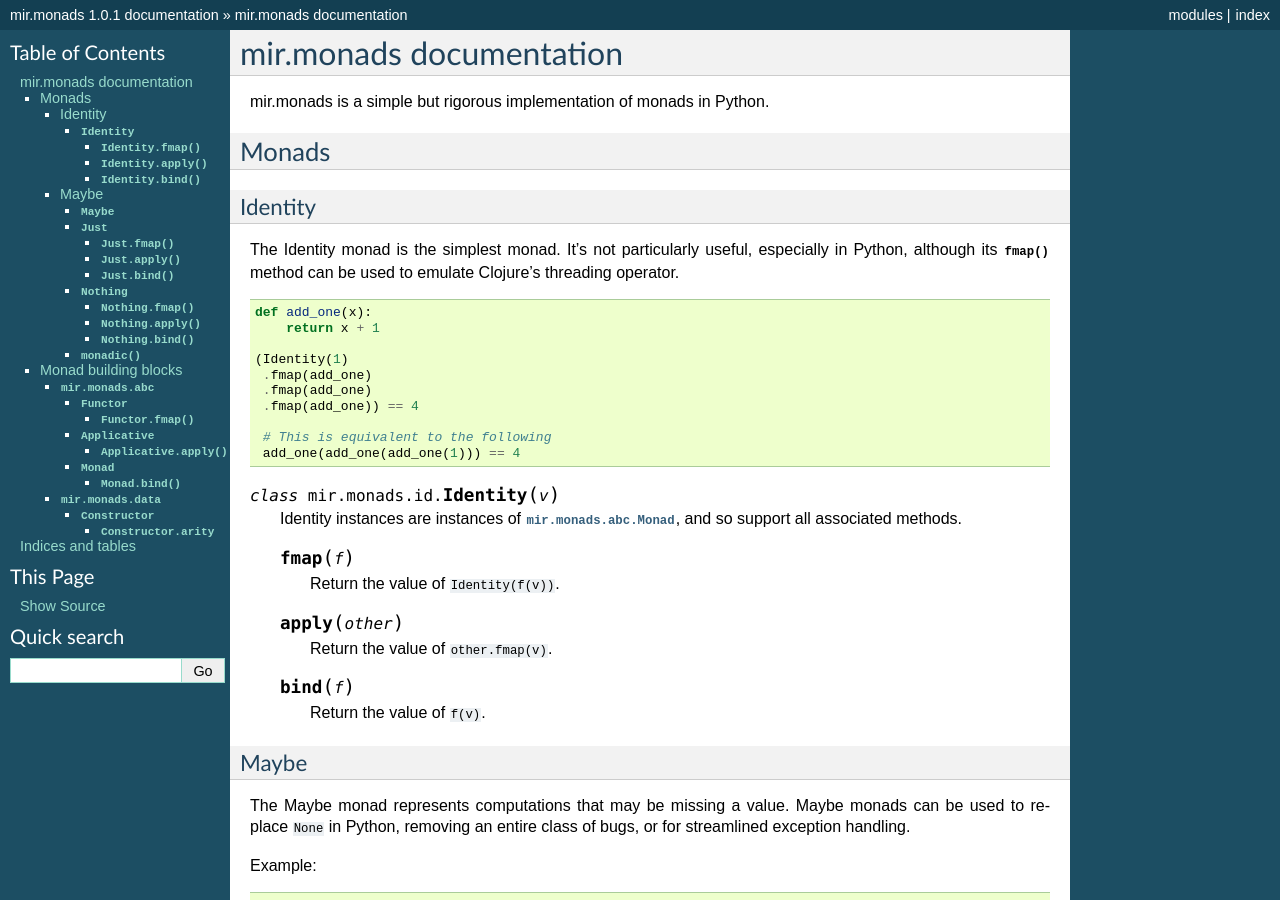
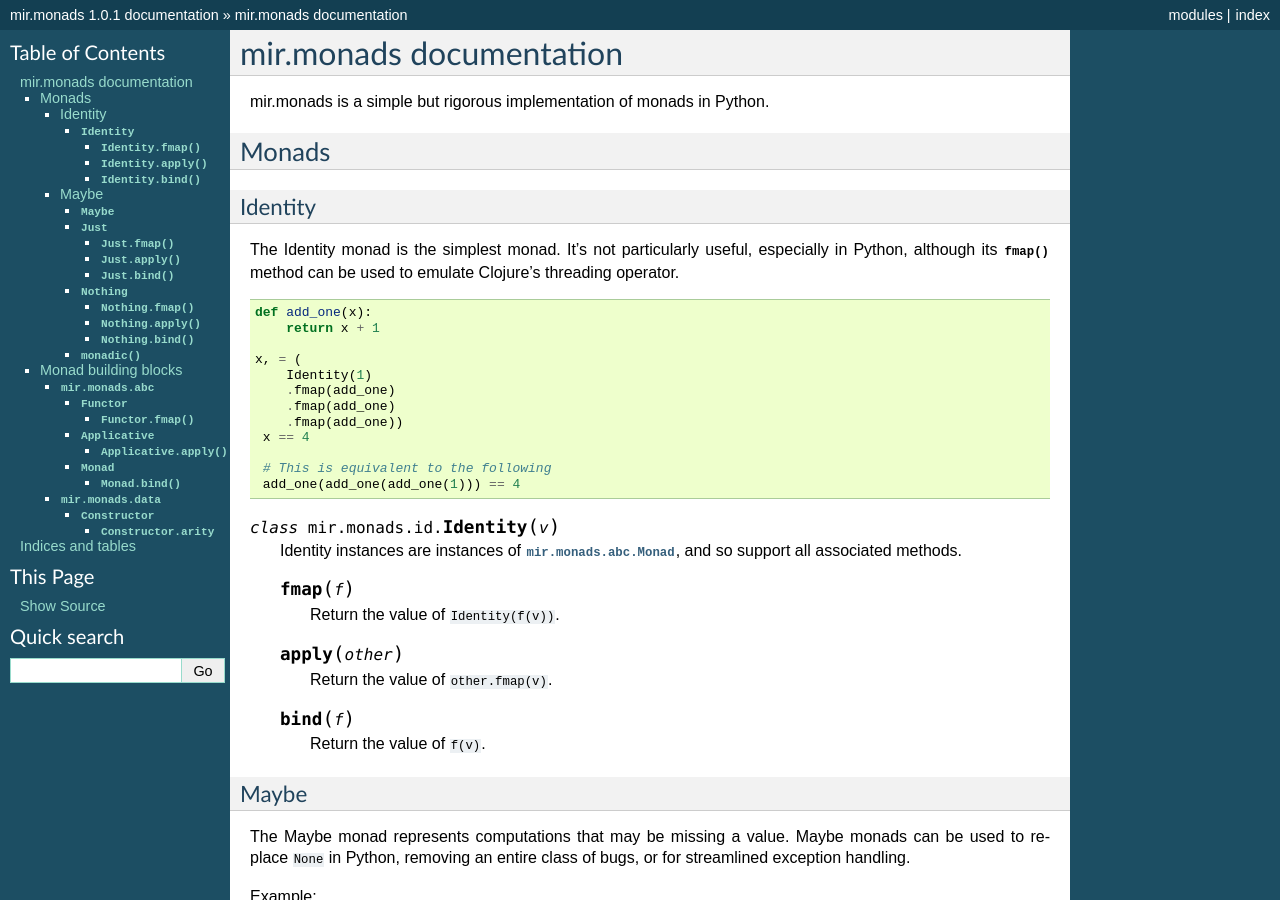
Before and after one commit to darkfeline/mir.monads, a Sphinx documentation site: the page built from doc/index.rst, in a window 1280 px wide and 900 px high. Built offline with Sphinx 7.4.7, drawn with Linux system fonts in a browser that asks for light colours.

Commit message:
Fix id example

```diff
--- a/doc/index.rst
+++ b/doc/index.rst
@@ -21,10 +21,12 @@ used to emulate Clojure's threading operator.
    def add_one(x):
        return x + 1
 
-   (Identity(1)
-    .fmap(add_one)
-    .fmap(add_one)
-    .fmap(add_one)) == 4
+   x, = (
+       Identity(1)
+       .fmap(add_one)
+       .fmap(add_one)
+       .fmap(add_one))
+    x == 4
 
     # This is equivalent to the following
     add_one(add_one(add_one(1))) == 4
```
